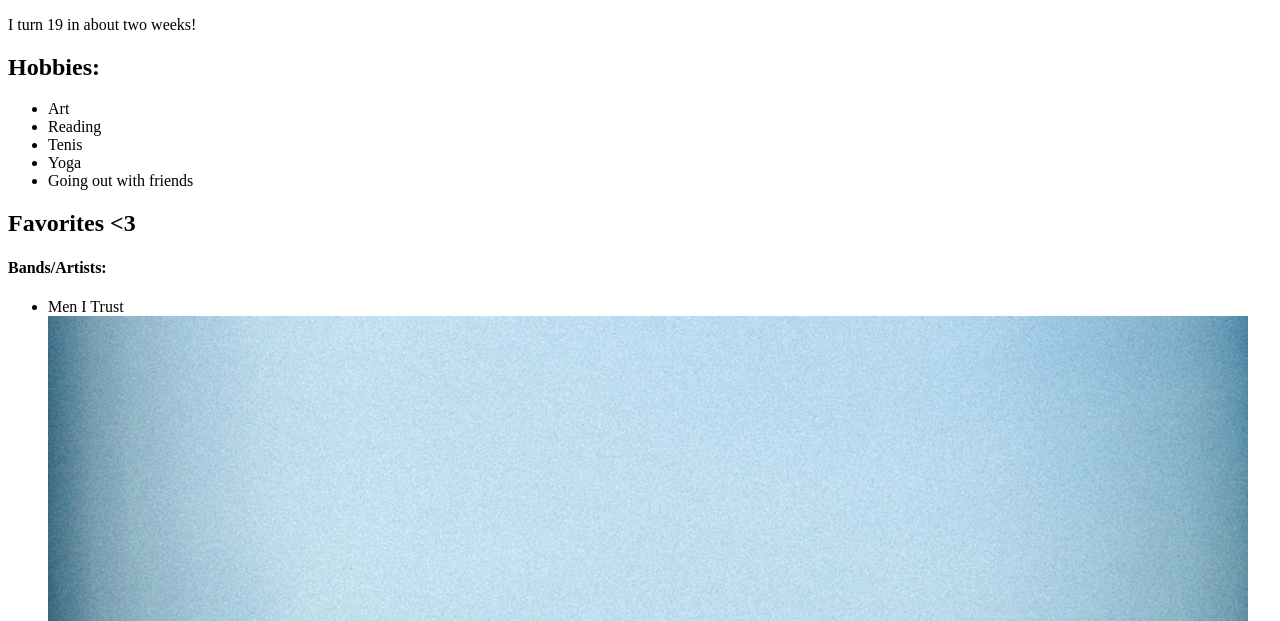
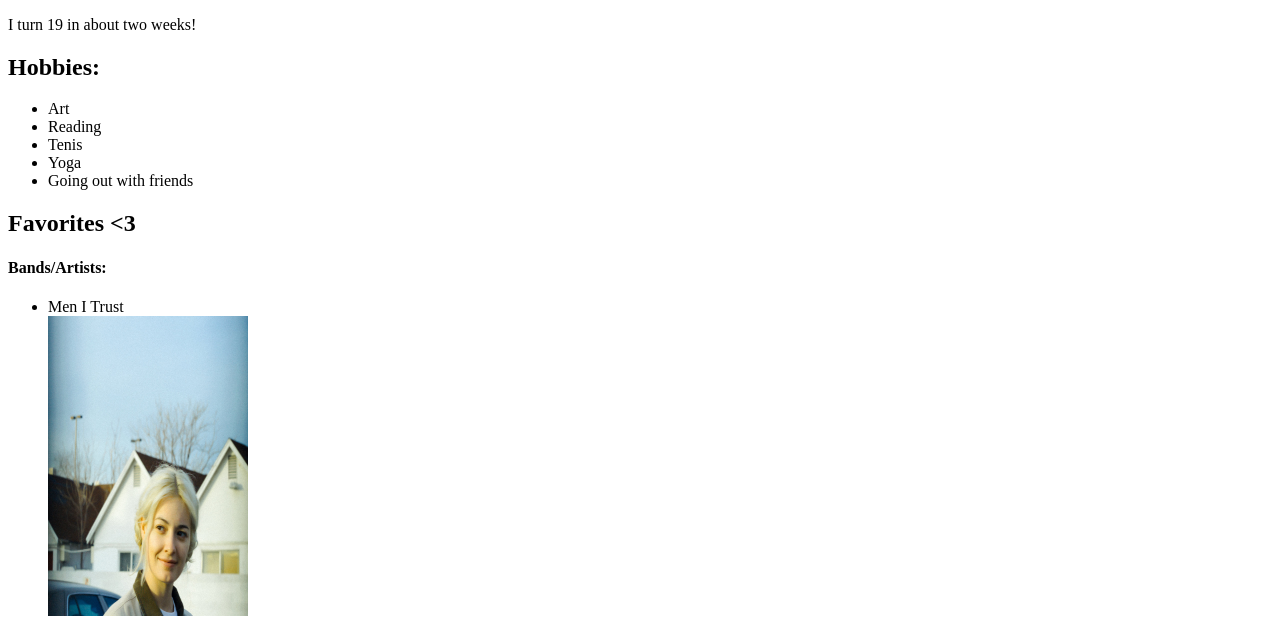
Before and after one commit to ellaroseb/Project1, a plain HTML site: page aboutme.html in a window 1280 px wide. Shown: the part 175-796 px from the top of the page. Drawn offline with Linux system fonts and the light colour scheme.

Commit message:
Update aboutme.html

```diff
--- a/aboutme.html
+++ b/aboutme.html
@@ -28,7 +28,7 @@
 				<h2>Favorites <3</h2>
 				<h4>Bands/Artists:</h4>
 				<ul>
-					<li>Men I Trust</li><img src="images/menitrust.jpg" alt="Men I Trust">
+					<li>Men I Trust</li><img src="images/menitrust.jpg" alt="Men I Trust" style="width:200px;height:300px;">
 					<li>The Marias</li>
 					<li>Deftones</li>
 					<li>Nirvana</li>
```
